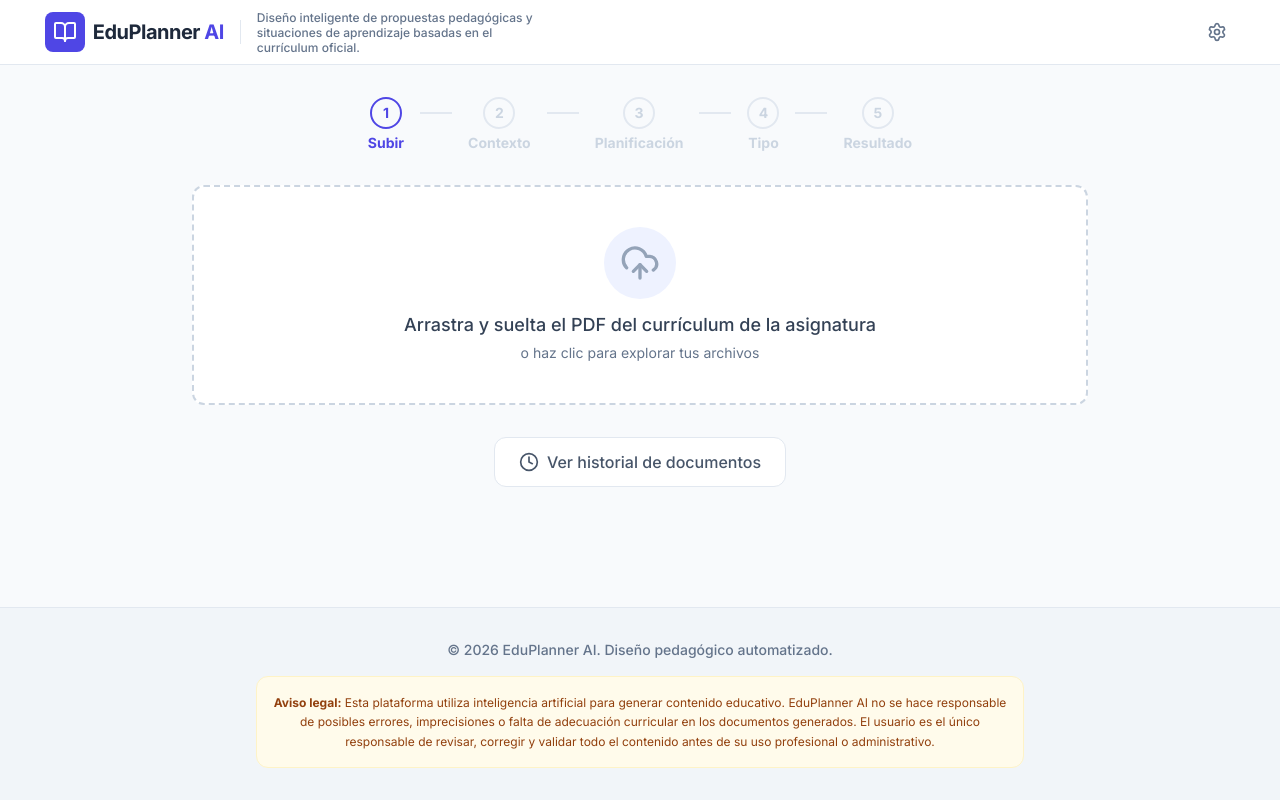
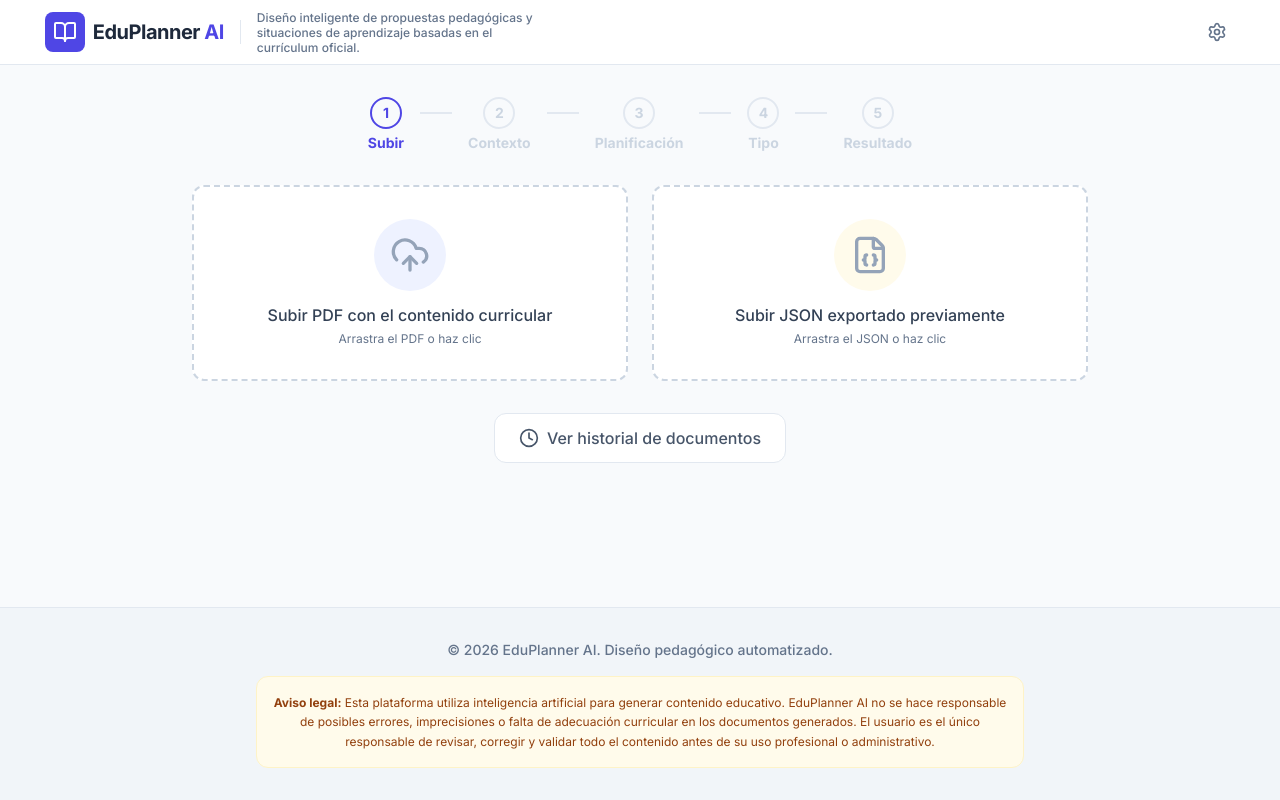
Before and after one commit to Dellos7/eduplanner-ai, a React (Vite) app: page / in a window 1280 px wide. Built offline with nearby package versions, Linux system fonts and the light colour scheme; no server answers.

Commit message:
feat: Add JSON import and export functionality
Introduces the ability to import and export project data as JSON. This allows users to save their work, share it, and resume editing later. The PDF generation feature is now enabled by default in the initial state for a smoother onboarding experience.

```diff
--- a/App.tsx
+++ b/App.tsx
@@ -34,7 +34,7 @@ const initialContext: TeacherContext = {
   otherNeeds: '',
   methodologyPreference: ['Aprendizaje Basado en Proyectos (ABP)'],
   methodologyDescription: '',
-  generateFullCourse: false,
+  generateFullCourse: true,
   fullCourseIdeas: '',
   numberOfSAs: 2,
   saDetails: [
@@ -93,6 +93,19 @@ export default function App() {
       setPdfName(name);
       await performAnalysis(base64);
     }
+  };
+
+  const handleJsonImport = (jsonData: any) => {
+    if (jsonData.docType) setCurrentDocType(jsonData.docType);
+    if (jsonData.teacherContext) setContext(jsonData.teacherContext);
+    if (jsonData.analysisData) setAnalysisData(jsonData.analysisData);
+    if (jsonData.content) setResultContent(jsonData.content);
+
+    // Also restore teacher/department if present
+    if (jsonData.teacherName) localStorage.setItem('TEACHER_NAME', jsonData.teacherName);
+    if (jsonData.department) localStorage.setItem('DEPARTMENT_NAME', jsonData.department);
+
+    setStep(AppStep.EDITOR);
   };
 
   const handleContextSubmit = (data: TeacherContext) => {
@@ -301,7 +314,7 @@ export default function App() {
             <>
               {step === AppStep.UPLOAD && (
                 <div className="space-y-8">
-                  <FileUpload onFileSelect={handleFileSelect} disabled={!hasApiKey} />
+                  <FileUpload onFileSelect={handleFileSelect} onJsonImport={handleJsonImport} disabled={!hasApiKey} />
 
                   <div className="flex justify-center">
                     <button
@@ -363,6 +376,8 @@ export default function App() {
                   language={context.language}
                   gradeLevel={context.gradeLevel}
                   subject={context.subject}
+                  teacherContext={context}
+                  docType={currentDocType}
                 />
               )}
             </>
--- a/components/FileUpload.tsx
+++ b/components/FileUpload.tsx
@@ -1,30 +1,43 @@
 
 import React, { useCallback, useState } from 'react';
-import { UploadCloud, FileText, X } from 'lucide-react';
+import { UploadCloud, FileText, X, FileJson } from 'lucide-react';
 
 interface FileUploadProps {
   onFileSelect: (base64: string, fileName: string) => void;
+  onJsonImport?: (jsonData: any) => void;
   disabled?: boolean;
 }
 
-const FileUpload: React.FC<FileUploadProps> = ({ onFileSelect, disabled = false }) => {
-  const [dragActive, setDragActive] = useState(false);
+const FileUpload: React.FC<FileUploadProps> = ({ onFileSelect, onJsonImport, disabled = false }) => {
+  const [dragActivePdf, setDragActivePdf] = useState(false);
+  const [dragActiveJson, setDragActiveJson] = useState(false);
   const [fileName, setFileName] = useState<string | null>(null);
   const [error, setError] = useState<string | null>(null);
   const [isLoading, setIsLoading] = useState(false);
 
-  const handleDrag = useCallback((e: React.DragEvent) => {
+  const handleDragPdf = useCallback((e: React.DragEvent) => {
     if (disabled) return;
     e.preventDefault();
     e.stopPropagation();
     if (e.type === "dragenter" || e.type === "dragover") {
-      setDragActive(true);
+      setDragActivePdf(true);
     } else if (e.type === "dragleave") {
-      setDragActive(false);
+      setDragActivePdf(false);
     }
   }, [disabled]);
 
-  const processFile = (file: File) => {
+  const handleDragJson = useCallback((e: React.DragEvent) => {
+    if (disabled) return;
+    e.preventDefault();
+    e.stopPropagation();
+    if (e.type === "dragenter" || e.type === "dragover") {
+      setDragActiveJson(true);
+    } else if (e.type === "dragleave") {
+      setDragActiveJson(false);
+    }
+  }, [disabled]);
+
+  const processPdfFile = (file: File) => {
     if (disabled) return;
     setError(null);
     if (file.type !== 'application/pdf') {
@@ -47,26 +60,75 @@ const FileUpload: React.FC<FileUploadProps> = ({ onFileSelect, disabled = false
       setIsLoading(false);
     };
     reader.onerror = () => {
-      setError("Error al leer el archivo.");
+      setError("Error al leer el archivo PDF.");
       setIsLoading(false);
     };
   };
 
-  const handleDrop = useCallback((e: React.DragEvent) => {
+  const processJsonFile = (file: File) => {
+    if (disabled) return;
+    setError(null);
+    if (file.type !== 'application/json' && !file.name.endsWith('.json')) {
+      setError("Por favor, sube un archivo JSON válido.");
+      return;
+    }
+
+    setIsLoading(true);
+    const reader = new FileReader();
+    reader.readAsText(file);
+    reader.onload = () => {
+      try {
+        const jsonData = JSON.parse(reader.result as string);
+        if (!jsonData.version || !jsonData.docType || !jsonData.content) {
+          throw new Error("El archivo JSON no tiene el formato correcto.");
+        }
+        if (onJsonImport) {
+          onJsonImport(jsonData);
+        }
+      } catch (err) {
+        setError("Error al procesar el archivo JSON. Asegúrate de que es un archivo exportado válido.");
+      }
+      setIsLoading(false);
+    };
+    reader.onerror = () => {
+      setError("Error al leer el archivo JSON.");
+      setIsLoading(false);
+    };
+  };
+
+  const handleDropPdf = useCallback((e: React.DragEvent) => {
     if (disabled) return;
     e.preventDefault();
     e.stopPropagation();
-    setDragActive(false);
+    setDragActivePdf(false);
     if (e.dataTransfer.files && e.dataTransfer.files[0]) {
-      processFile(e.dataTransfer.files[0]);
+      processPdfFile(e.dataTransfer.files[0]);
     }
   }, [onFileSelect, disabled]);
 
-  const handleChange = (e: React.ChangeEvent<HTMLInputElement>) => {
+  const handleDropJson = useCallback((e: React.DragEvent) => {
+    if (disabled) return;
+    e.preventDefault();
+    e.stopPropagation();
+    setDragActiveJson(false);
+    if (e.dataTransfer.files && e.dataTransfer.files[0]) {
+      processJsonFile(e.dataTransfer.files[0]);
+    }
+  }, [onJsonImport, disabled]);
+
+  const handleChangePdf = (e: React.ChangeEvent<HTMLInputElement>) => {
     if (disabled) return;
     e.preventDefault();
     if (e.target.files && e.target.files[0]) {
-      processFile(e.target.files[0]);
+      processPdfFile(e.target.files[0]);
+    }
+  };
+
+  const handleChangeJson = (e: React.ChangeEvent<HTMLInputElement>) => {
+    if (disabled) return;
+    e.preventDefault();
+    if (e.target.files && e.target.files[0]) {
+      processJsonFile(e.target.files[0]);
     }
   };
 
@@ -78,7 +140,7 @@ const FileUpload: React.FC<FileUploadProps> = ({ onFileSelect, disabled = false
             <FileText className="w-8 h-8 text-indigo-600" />
           </div>
           <div>
-            <p className="font-semibold text-slate-800">Currículum cargado</p>
+            <p className="font-semibold text-slate-800">Archivo cargado</p>
             <p className="text-sm text-slate-500">{fileName}</p>
           </div>
         </div>
@@ -94,38 +156,76 @@ const FileUpload: React.FC<FileUploadProps> = ({ onFileSelect, disabled = false
 
   return (
     <div className={`w-full ${disabled ? 'opacity-50 grayscale' : ''}`}>
+      <div className="grid grid-cols-1 md:grid-cols-2 gap-6">
+        {/* PDF Upload */}
         <div
-        className={`relative border-2 border-dashed rounded-xl p-10 text-center transition-all duration-200 ease-in-out
-          ${dragActive ? 'border-indigo-500 bg-indigo-50 scale-[1.01]' : 'border-slate-300 bg-white hover:border-indigo-400 hover:bg-slate-50'}
+          className={`relative border-2 border-dashed rounded-xl p-8 text-center transition-all duration-200 ease-in-out
+            ${dragActivePdf ? 'border-indigo-500 bg-indigo-50 scale-[1.01]' : 'border-slate-300 bg-white hover:border-indigo-400 hover:bg-slate-50'}
             ${disabled ? 'cursor-not-allowed border-slate-200 bg-slate-50' : 'cursor-pointer'}
           `}
-        onDragEnter={handleDrag}
-        onDragLeave={handleDrag}
-        onDragOver={handleDrag}
-        onDrop={handleDrop}
+          onDragEnter={handleDragPdf}
+          onDragLeave={handleDragPdf}
+          onDragOver={handleDragPdf}
+          onDrop={handleDropPdf}
         >
           <input
             type="file"
             className={`absolute inset-0 w-full h-full opacity-0 z-10 ${disabled ? 'cursor-not-allowed' : 'cursor-pointer'}`}
             accept=".pdf"
-          onChange={handleChange}
+            onChange={handleChangePdf}
             disabled={isLoading || disabled}
           />
 
           <div className="flex flex-col items-center justify-center gap-3">
             <div className="bg-indigo-50 p-4 rounded-full">
-            <UploadCloud className={`w-10 h-10 ${dragActive ? 'text-indigo-600' : 'text-slate-400'}`} />
+              <UploadCloud className={`w-10 h-10 ${dragActivePdf ? 'text-indigo-600' : 'text-slate-400'}`} />
             </div>
             <div>
-            <p className="text-lg font-medium text-slate-700">
-              {disabled ? 'Configura la API KEY para empezar' : 'Arrastra y suelta el PDF del currículum de la asignatura'}
+              <p className="text-base font-medium text-slate-700">
+                {disabled ? 'Configura la API KEY' : 'Subir PDF con el contenido curricular'}
               </p>
-            <p className="text-sm text-slate-500 mt-1">
-              {disabled ? 'Usa el icono de engranaje arriba a la derecha' : 'o haz clic para explorar tus archivos'}
+              <p className="text-xs text-slate-500 mt-1">
+                {disabled ? 'Usa el icono de engranaje' : 'Arrastra el PDF o haz clic'}
               </p>
             </div>
           </div>
         </div>
+
+        {/* JSON Upload */}
+        <div
+          className={`relative border-2 border-dashed rounded-xl p-8 text-center transition-all duration-200 ease-in-out
+            ${dragActiveJson ? 'border-amber-500 bg-amber-50 scale-[1.01]' : 'border-slate-300 bg-white hover:border-amber-400 hover:bg-slate-50'}
+            ${disabled ? 'cursor-not-allowed border-slate-200 bg-slate-50' : 'cursor-pointer'}
+          `}
+          onDragEnter={handleDragJson}
+          onDragLeave={handleDragJson}
+          onDragOver={handleDragJson}
+          onDrop={handleDropJson}
+        >
+          <input
+            type="file"
+            className={`absolute inset-0 w-full h-full opacity-0 z-10 ${disabled ? 'cursor-not-allowed' : 'cursor-pointer'}`}
+            accept=".json"
+            onChange={handleChangeJson}
+            disabled={isLoading || disabled}
+          />
+
+          <div className="flex flex-col items-center justify-center gap-3">
+            <div className="bg-amber-50 p-4 rounded-full">
+              <FileJson className={`w-10 h-10 ${dragActiveJson ? 'text-amber-600' : 'text-slate-400'}`} />
+            </div>
+            <div>
+              <p className="text-base font-medium text-slate-700">
+                {disabled ? 'Configura la API KEY' : 'Subir JSON exportado previamente'}
+              </p>
+              <p className="text-xs text-slate-500 mt-1">
+                {disabled ? 'Usa el icono de engranaje' : 'Arrastra el JSON o haz clic'}
+              </p>
+            </div>
+          </div>
+        </div>
+      </div>
+
       {isLoading && <p className="text-center mt-4 text-indigo-600 animate-pulse">Procesando archivo...</p>}
       {error && <p className="text-center mt-4 text-red-500 bg-red-50 p-2 rounded">{error}</p>}
     </div>
```
Also changed, not shown: components/Editor.tsx (+33 -6 lines). Lines whose indentation alone changed are shown as unchanged.
